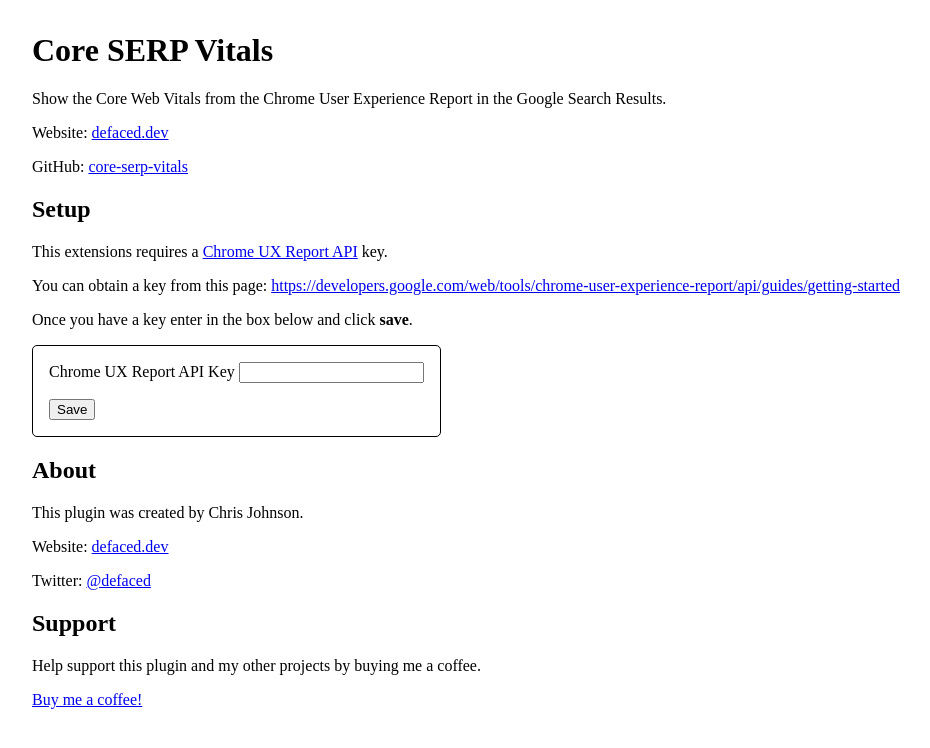
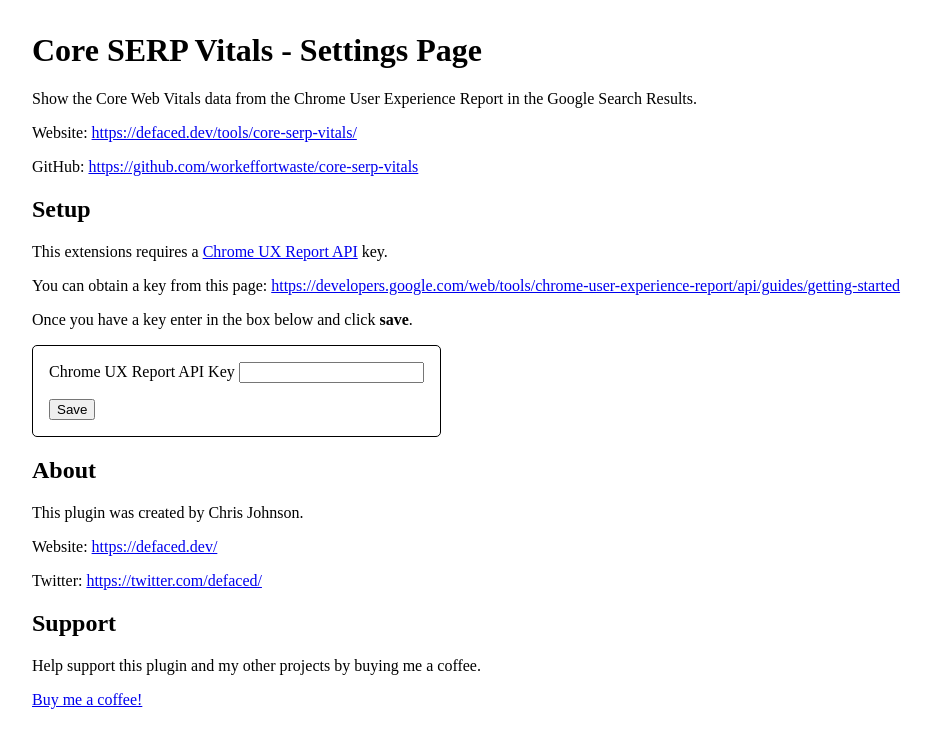
Before and after one commit to workeffortwaste/core-serp-vitals, a browser extension: page src/options.html in a window 1280 px wide. Shown: the whole page, without its empty margins (0-930 px from the left). Drawn offline with Linux system fonts and the light colour scheme.

Commit message:
Tweaked text.

```diff
--- a/src/options.html
+++ b/src/options.html
@@ -5,10 +5,10 @@
     font-size: 100%;
     margin: 32px;
 ">
-<h1>Core SERP Vitals</h1>
-<p>Show the Core Web Vitals from the Chrome User Experience Report in the Google Search Results.</p>
-<p>Website: <a href="https://defaced.dev/tools/core-serp-vitals/">defaced.dev</a></p>
-<p>GitHub: <a href="https://github.com/workeffortwaste/core-serp-vitals">core-serp-vitals</a></p>
+<h1>Core SERP Vitals - Settings Page</h1>
+<p>Show the Core Web Vitals data from the Chrome User Experience Report in the Google Search Results.</p>
+<p>Website: <a href="https://defaced.dev/tools/core-serp-vitals/">https://defaced.dev/tools/core-serp-vitals/</a></p>
+<p>GitHub: <a href="https://github.com/workeffortwaste/core-serp-vitals">https://github.com/workeffortwaste/core-serp-vitals</a></p>
 <h2>Setup</h2>
 <p>This extensions requires a <a href="https://developers.google.com/web/tools/chrome-user-experience-report/api/reference">Chrome UX Report API</a> key.</p>
 <p>You can obtain a key from this page: <a href="https://developers.google.com/web/tools/chrome-user-experience-report/api/guides/getting-started">https://developers.google.com/web/tools/chrome-user-experience-report/api/guides/getting-started</a></a></p>
@@ -32,8 +32,8 @@
 </div>
 <h2>About</h2>
 <p>This plugin was created by Chris Johnson.</p>
-<p>Website: <a href="https://defaced.dev/">defaced.dev</a></p>
-<p>Twitter: <a href="https://twitter.com/defaced/">@defaced</a></p>
+<p>Website: <a href="https://defaced.dev/">https://defaced.dev/</a></p>
+<p>Twitter: <a href="https://twitter.com/defaced/">https://twitter.com/defaced/</a></p>
 <h2>Support</h2>
 <p>Help support this plugin and my other projects by buying me a coffee.</p>
 <a href="https://ko-fi.com/defaced">Buy me a coffee!</a>
```
Also changed, not shown: src/manifest.json.
